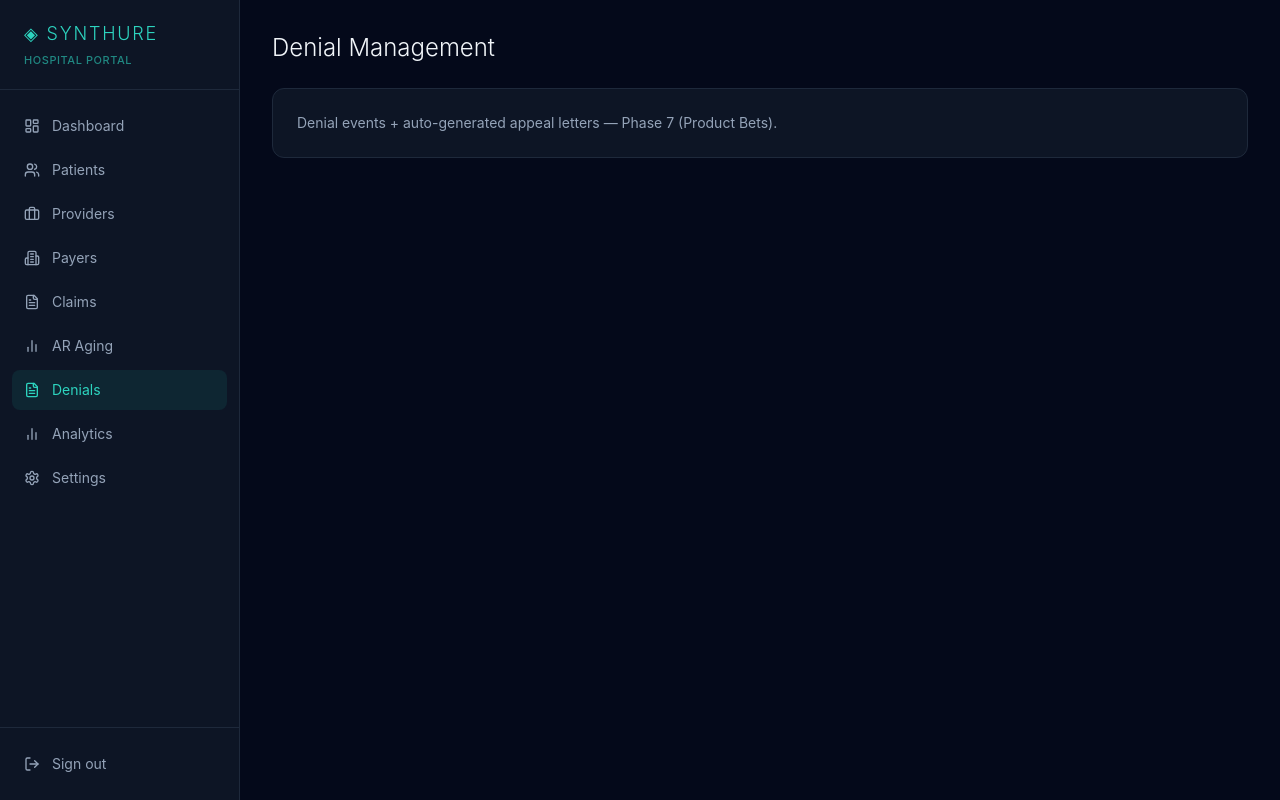
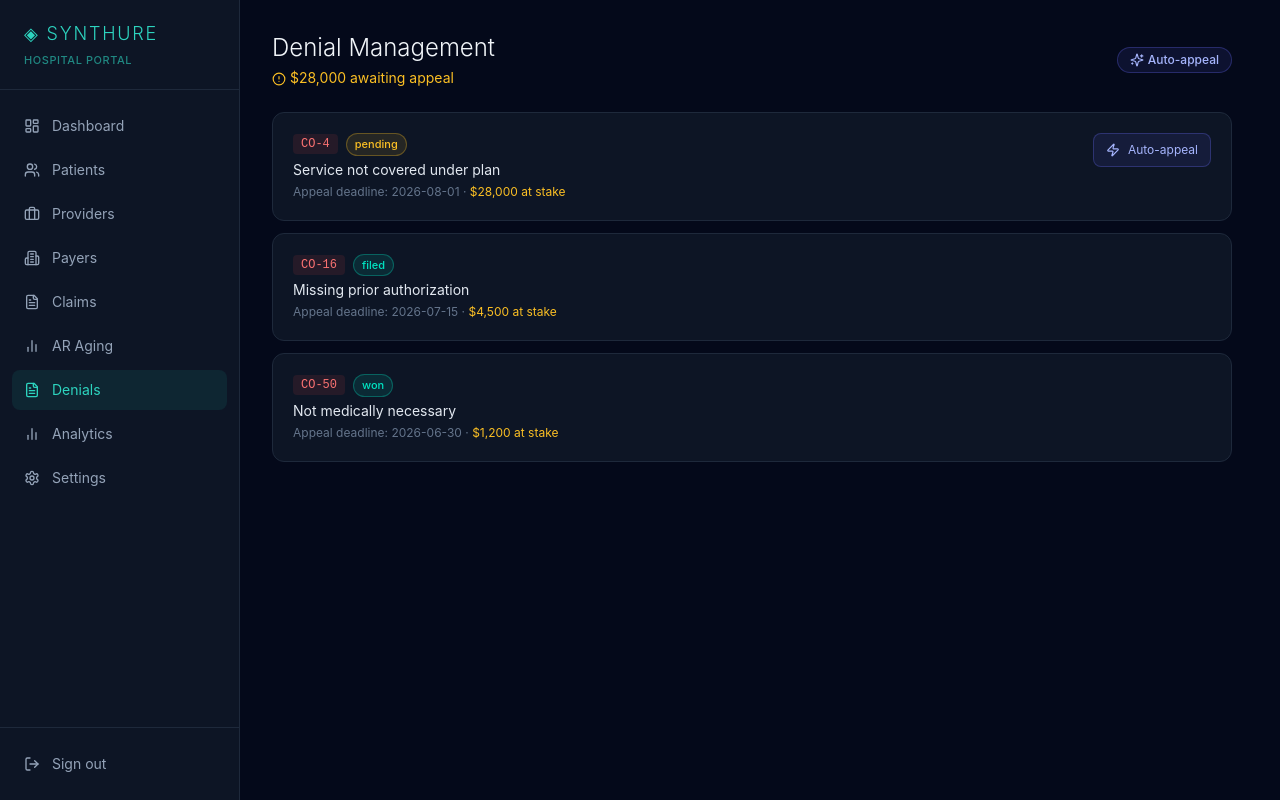
Before and after one commit to aravinds-kannappan/Synthure, a Next.js app in the folder frontend/: page /hospital/rcm/denials in a window 1280 px wide. Built offline with nearby package versions, Linux system fonts and the light colour scheme.

Commit message:
Phase 2: Updated main.py with all RCM routes + Claims kanban + AR aging Recharts UI

```diff
--- a/frontend/app/hospital/rcm/ar-aging/page.tsx
+++ b/frontend/app/hospital/rcm/ar-aging/page.tsx
@@ -1,9 +1,57 @@
+'use client'
+import { useEffect, useState } from 'react'
+import { BarChart, Bar, XAxis, YAxis, CartesianGrid, Tooltip, ResponsiveContainer, Cell } from 'recharts'
+
+const DEMO_DATA = [
+  { bucket: '0-30',  total: 18450, count: 12 },
+  { bucket: '31-60', total: 9200,  count: 7 },
+  { bucket: '61-90', total: 4100,  count: 3 },
+  { bucket: '90+',   total: 6800,  count: 2 },
+]
+
+const COLORS: Record<string, string> = {
+  '0-30':  '#34d399',
+  '31-60': '#fbbf24',
+  '61-90': '#f97316',
+  '90+':   '#f87171',
+}
+
 export default function ARAgingPage() {
+  const [data] = useState(DEMO_DATA)
+  const total = data.reduce((s, d) => s + d.total, 0)
+
   return (
-    <div className="p-8">
-      <h1 className="text-2xl font-light text-slate-100 mb-6">AR Aging</h1>
-      <div className="bg-[#0d1525] border border-slate-800 rounded-xl p-6">
-        <p className="text-slate-400 text-sm">Recharts waterfall (0–30 / 31–60 / 61–90 / 90+) — Phase 2.</p>
+    <div className="p-8 max-w-4xl">
+      <h1 className="text-2xl font-light text-slate-100 mb-2">AR Aging</h1>
+      <p className="text-slate-400 text-sm mb-8">
+        Total outstanding: <span className="text-slate-200 font-medium">${total.toLocaleString()}</span>
+      </p>
+
+      <div className="bg-[#0d1525] border border-slate-800 rounded-2xl p-6 mb-6">
+        <ResponsiveContainer width="100%" height={280}>
+          <BarChart data={data} margin={{ top: 10, right: 10, left: 0, bottom: 0 }}>
+            <CartesianGrid strokeDasharray="3 3" stroke="#1e2d45" />
+            <XAxis dataKey="bucket" tick={{ fill: '#64748b', fontSize: 12 }} axisLine={false} tickLine={false} />
+            <YAxis tickFormatter={(v) => `$${(v / 1000).toFixed(0)}k`} tick={{ fill: '#64748b', fontSize: 12 }} axisLine={false} tickLine={false} />
+            <Tooltip
+              contentStyle={{ background: '#0d1525', border: '1px solid #1e293b', borderRadius: 8, color: '#e2e8f0' }}
+              formatter={(value: number) => [`$${value.toLocaleString()}`, 'Outstanding']}
+            />
+            <Bar dataKey="total" radius={[4, 4, 0, 0]}>
+              {data.map((d) => <Cell key={d.bucket} fill={COLORS[d.bucket]} />)}
+            </Bar>
+          </BarChart>
+        </ResponsiveContainer>
+      </div>
+
+      <div className="grid grid-cols-4 gap-4">
+        {data.map((d) => (
+          <div key={d.bucket} className="bg-[#0d1525] border border-slate-800 rounded-xl p-4">
+            <p className="text-xs text-slate-500 mb-1">{d.bucket} days</p>
+            <p className="text-xl font-light" style={{ color: COLORS[d.bucket] }}>${d.total.toLocaleString()}</p>
+            <p className="text-xs text-slate-600 mt-1">{d.count} claims</p>
+          </div>
+        ))}
       </div>
     </div>
   )
--- a/frontend/app/hospital/rcm/claims/page.tsx
+++ b/frontend/app/hospital/rcm/claims/page.tsx
@@ -1,9 +1,83 @@
-export default function HospitalClaims() {
+'use client'
+import { useState } from 'react'
+import { StatusBadge } from '@/components/shared/StatusBadge'
+import { AIChip } from '@/components/shared/AIChip'
+import type { Claim, ClaimStatus } from '@/lib/types'
+
+const COLUMNS: { status: ClaimStatus; label: string }[] = [
+  { status: 'draft',        label: 'Draft' },
+  { status: 'submitted',    label: 'Submitted' },
+  { status: 'adjudicated',  label: 'Adjudicated' },
+  { status: 'paid',         label: 'Paid' },
+  { status: 'denied',       label: 'Denied' },
+]
+
+const DEMO_CLAIMS: Claim[] = [
+  { id: 'clm-001', patient_id: 'p-1', org_id: 'demo', status: 'draft',
+    procedure_code: '99215', diagnosis_codes: ['I10', 'E11.9'], amount: 350,
+    complexity_score: 45, route: 'standard', created_at: new Date().toISOString() },
+  { id: 'clm-002', patient_id: 'p-2', org_id: 'demo', status: 'submitted',
+    procedure_code: '93000', diagnosis_codes: ['I50.9'], amount: 1200,
+    complexity_score: 72, route: 'frontier', denial_risk: 34, created_at: new Date().toISOString() },
+  { id: 'clm-003', patient_id: 'p-3', org_id: 'demo', status: 'paid',
+    procedure_code: '99213', diagnosis_codes: ['J06.9'], amount: 180,
+    complexity_score: 12, route: 'standard', paid_amount: 145, created_at: new Date().toISOString() },
+  { id: 'clm-004', patient_id: 'p-4', org_id: 'demo', status: 'denied',
+    procedure_code: '27447', diagnosis_codes: ['M17.11'], amount: 28000,
+    complexity_score: 88, route: 'frontier', denial_risk: 82, created_at: new Date().toISOString() },
+]
+
+export default function ClaimsPage() {
+  const [claims] = useState<Claim[]>(DEMO_CLAIMS)
+
+  const byStatus = (status: ClaimStatus) => claims.filter((c) => c.status === status)
+
   return (
     <div className="p-8">
-      <h1 className="text-2xl font-light text-slate-100 mb-6">Claims</h1>
-      <div className="bg-[#0d1525] border border-slate-800 rounded-xl p-6">
-        <p className="text-slate-400 text-sm">Claims kanban (draft → submitted → adjudicated → paid) — Phase 2 (RCM Core).</p>
+      <div className="flex items-center gap-3 mb-6">
+        <h1 className="text-2xl font-light text-slate-100">Claims</h1>
+        <AIChip label="AI-adjudicated" size="md" />
+      </div>
+
+      {/* Kanban */}
+      <div className="flex gap-4 overflow-x-auto pb-4">
+        {COLUMNS.map(({ status, label }) => (
+          <div key={status} className="flex-shrink-0 w-64">
+            <div className="flex items-center justify-between mb-3">
+              <span className="text-xs font-medium text-slate-400 uppercase tracking-wider">{label}</span>
+              <span className="text-xs text-slate-600">{byStatus(status).length}</span>
+            </div>
+            <div className="space-y-2">
+              {byStatus(status).map((claim) => (
+                <div key={claim.id}
+                  className="bg-[#0d1525] border border-slate-800 hover:border-slate-700 rounded-xl p-4 cursor-pointer transition-colors"
+                >
+                  <div className="flex items-start justify-between mb-2">
+                    <code className="text-xs text-slate-500">{claim.procedure_code}</code>
+                    <StatusBadge status={claim.status} />
+                  </div>
+                  <p className="text-sm font-medium text-slate-200">${claim.amount.toLocaleString()}</p>
+                  <p className="text-xs text-slate-500 mt-1">{claim.diagnosis_codes.join(', ')}</p>
+                  {claim.denial_risk !== undefined && (
+                    <div className="mt-2 flex items-center gap-1">
+                      <span className="text-[10px] text-slate-500">Denial risk:</span>
+                      <span className={`text-[10px] font-medium ${
+                        claim.denial_risk > 60 ? 'text-red-400' :
+                        claim.denial_risk > 30 ? 'text-amber-400' : 'text-green-400'
+                      }`}>{claim.denial_risk}%</span>
+                      <AIChip />
+                    </div>
+                  )}
+                  {claim.route === 'frontier' && (
+                    <span className="mt-2 inline-block text-[10px] bg-indigo-500/10 text-indigo-400 border border-indigo-500/20 px-1.5 py-0.5 rounded-full">
+                      Frontier routing
+                    </span>
+                  )}
+                </div>
+              ))}
+            </div>
+          </div>
+        ))}
       </div>
     </div>
   )
--- a/frontend/app/hospital/rcm/denials/page.tsx
+++ b/frontend/app/hospital/rcm/denials/page.tsx
@@ -1,9 +1,68 @@
-export default function HospitalDenials() {
+'use client'
+import { useState } from 'react'
+import { StatusBadge } from '@/components/shared/StatusBadge'
+import { AIChip } from '@/components/shared/AIChip'
+import { AlertCircle, Zap } from 'lucide-react'
+
+const DEMO_DENIALS = [
+  { id: 'd-1', carc_code: 'CO-4', denial_reason: 'Service not covered under plan',
+    amount_at_stake: 28000, appeal_status: 'pending', appeal_deadline: '2026-08-01' },
+  { id: 'd-2', carc_code: 'CO-16', denial_reason: 'Missing prior authorization',
+    amount_at_stake: 4500, appeal_status: 'filed', appeal_deadline: '2026-07-15' },
+  { id: 'd-3', carc_code: 'CO-50', denial_reason: 'Not medically necessary',
+    amount_at_stake: 1200, appeal_status: 'won', appeal_deadline: '2026-06-30' },
+]
+
+export default function DenialsPage() {
+  const [denials] = useState(DEMO_DENIALS)
+  const [generating, setGenerating] = useState<string | null>(null)
+
+  const totalAtStake = denials.filter(d => d.appeal_status === 'pending')
+    .reduce((s, d) => s + d.amount_at_stake, 0)
+
   return (
-    <div className="p-8">
-      <h1 className="text-2xl font-light text-slate-100 mb-6">Denial Management</h1>
-      <div className="bg-[#0d1525] border border-slate-800 rounded-xl p-6">
-        <p className="text-slate-400 text-sm">Denial events + auto-generated appeal letters — Phase 7 (Product Bets).</p>
+    <div className="p-8 max-w-5xl">
+      <div className="flex items-center justify-between mb-6">
+        <div>
+          <h1 className="text-2xl font-light text-slate-100">Denial Management</h1>
+          {totalAtStake > 0 && (
+            <p className="text-sm text-amber-400 mt-1">
+              <AlertCircle className="inline w-3.5 h-3.5 mr-1" />
+              ${totalAtStake.toLocaleString()} awaiting appeal
+            </p>
+          )}
+        </div>
+        <AIChip label="Auto-appeal" size="md" />
+      </div>
+
+      <div className="space-y-3">
+        {denials.map((d) => (
+          <div key={d.id} className="bg-[#0d1525] border border-slate-800 rounded-xl p-5">
+            <div className="flex items-start justify-between">
+              <div>
+                <div className="flex items-center gap-2 mb-1">
+                  <code className="text-xs text-red-400 bg-red-500/10 px-2 py-0.5 rounded">{d.carc_code}</code>
+                  <StatusBadge status={d.appeal_status} />
+                </div>
+                <p className="text-sm text-slate-200">{d.denial_reason}</p>
+                <p className="text-xs text-slate-500 mt-1">
+                  Appeal deadline: {d.appeal_deadline}
+                  &nbsp;&middot;&nbsp;
+                  <span className="text-amber-400">${d.amount_at_stake.toLocaleString()} at stake</span>
+                </p>
+              </div>
+              {d.appeal_status === 'pending' && (
+                <button
+                  onClick={() => setGenerating(d.id)}
+                  className="flex items-center gap-2 text-xs bg-indigo-500/10 text-indigo-300 border border-indigo-500/30 hover:bg-indigo-500/20 px-3 py-2 rounded-lg transition-colors"
+                >
+                  <Zap className="w-3.5 h-3.5" />
+                  {generating === d.id ? 'Generating…' : 'Auto-appeal'}
+                </button>
+              )}
+            </div>
+          </div>
+        ))}
       </div>
     </div>
   )
```
Also changed, not shown: 1 other file (tests, documents, lock files or other folders).
